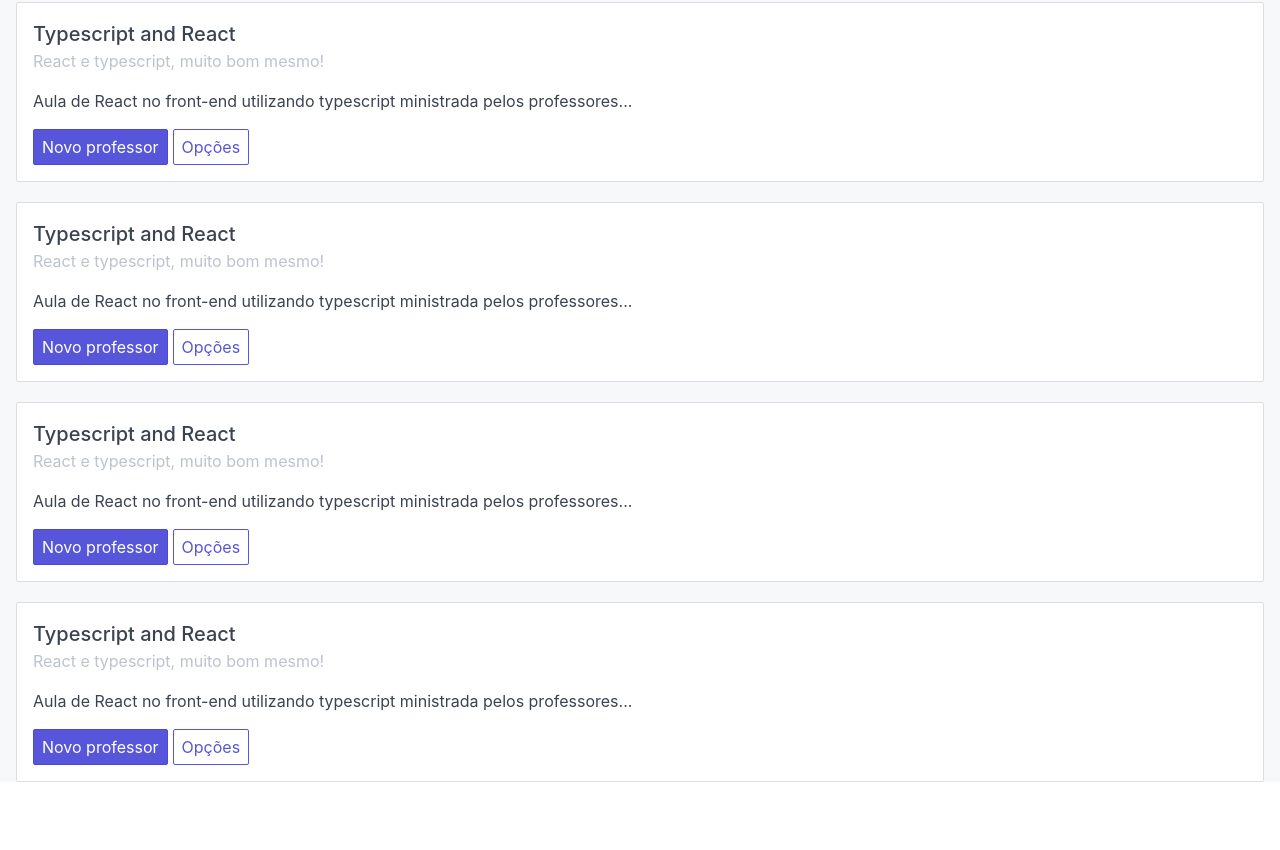
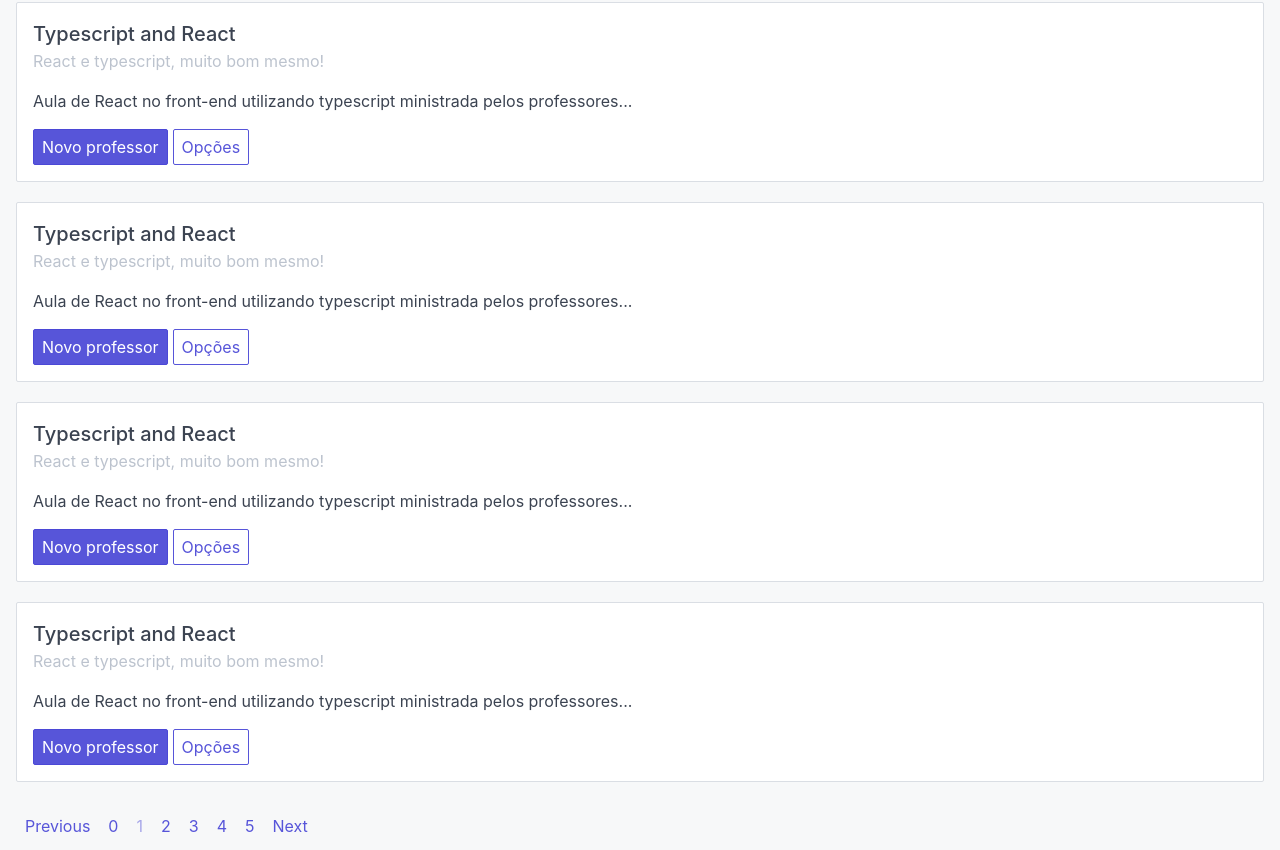
Before and after one commit to seapvnk/klasy-web, a React (Create React App) app: page /admin/turmas in a window 1280 px wide. Shown: the part 354-1204 px from the top of the page. Before the commit the page ends 1136 px from the top, so only its background shows below. Built offline with nearby package versions, Linux system fonts and the light colour scheme.

Commit message:
ClassList update

```diff
--- a/src/components/ClassList/index.tsx
+++ b/src/components/ClassList/index.tsx
@@ -1,6 +1,11 @@
 import React from 'react';
+import Pagination from '../Pagination';
 
-function ClassList(props: { children: React.ReactNode; }) {
+interface ClassListProps {
+    todo?: string;
+}
+
+const ClassList: React.FC<ClassListProps> = ({ children }) => {
     const classListStyle = {
         marginTop: '1rem',
         maxWidth: '100%',
@@ -8,7 +13,8 @@
 
     return (
         <div style={classListStyle} className="container">
-            {props.children}
+            {children}
+            <Pagination link="turmas" numberOfPages={6} />
         </div>
     );
 }
```
